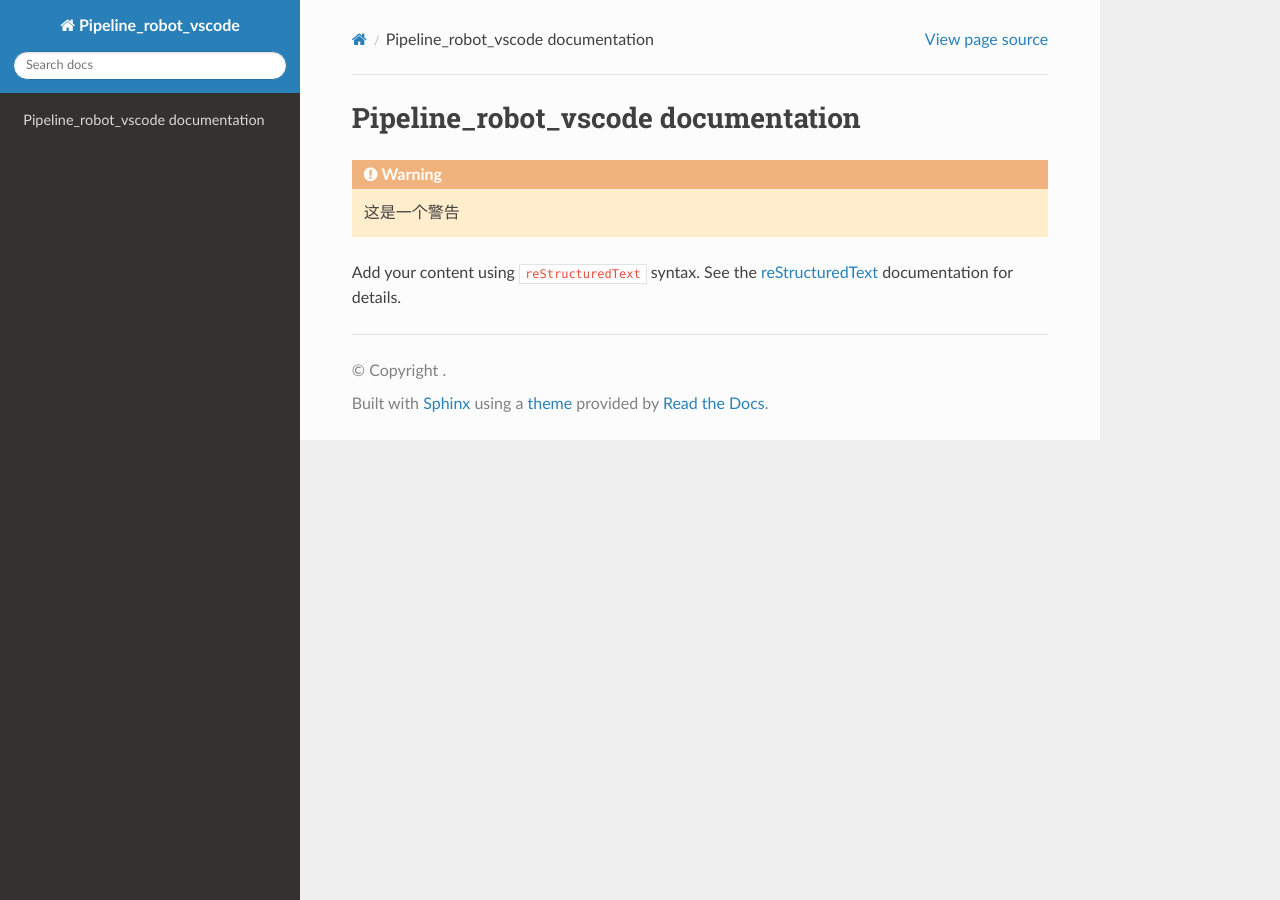
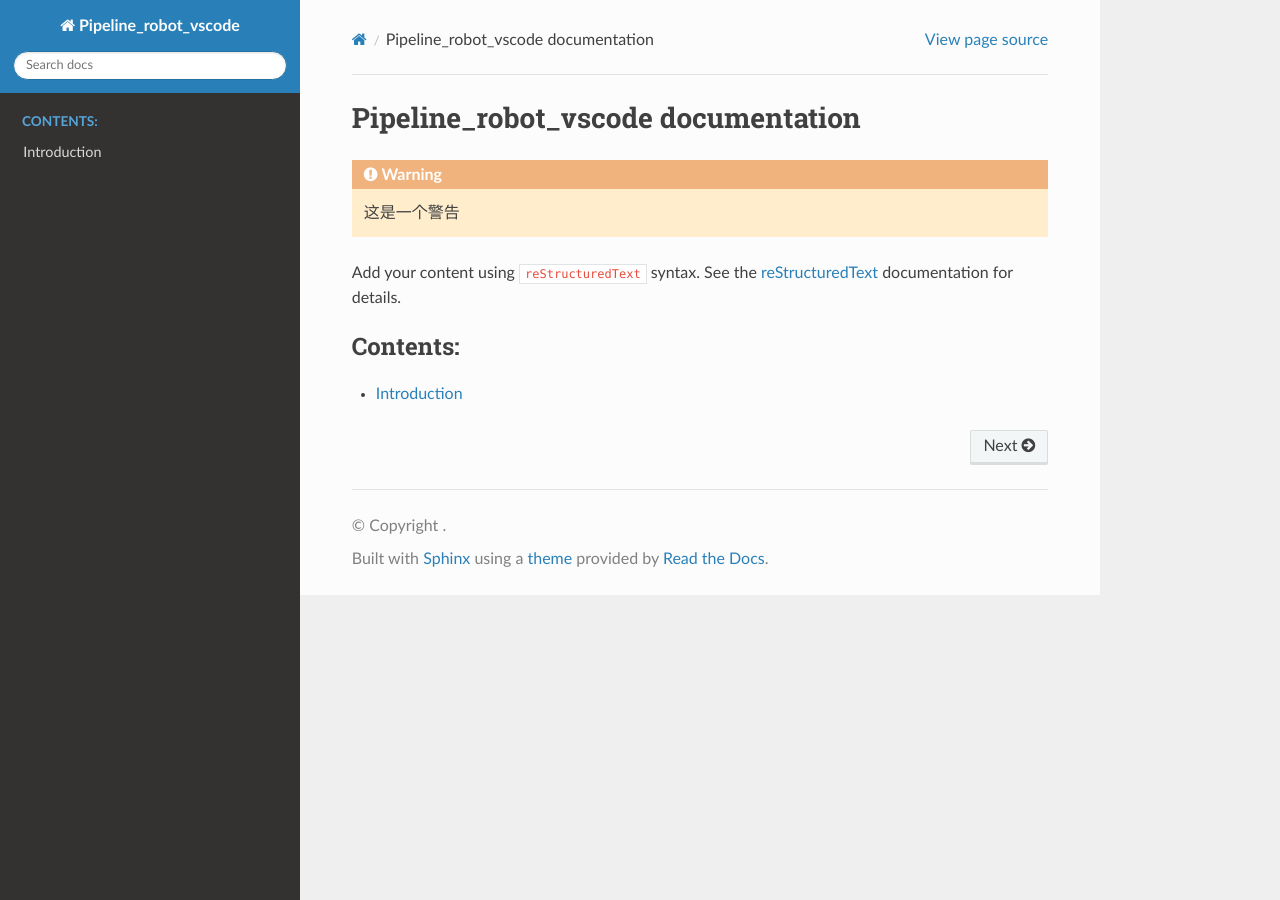
Before and after one commit to lcy958756276-dev/Pipeline-robot-vscode, a Sphinx documentation site: the page built from docs/index.rst, in a window 1280 px wide. Built offline with Sphinx 7.4.7 and the Read the Docs theme 3.1.0, drawn with Linux system fonts in a browser that asks for light colours.

Commit message:
add intro page

```diff
--- a/docs/index.rst
+++ b/docs/index.rst
@@ -16,3 +16,5 @@
 .. toctree::
    :maxdepth: 2
    :caption: Contents:
+
+   intro
--- /dev/null
+++ b/docs/intro.rst
@@ -0,0 +1,4 @@
+Introduction
+============
+
+This is the introduction page.
```
